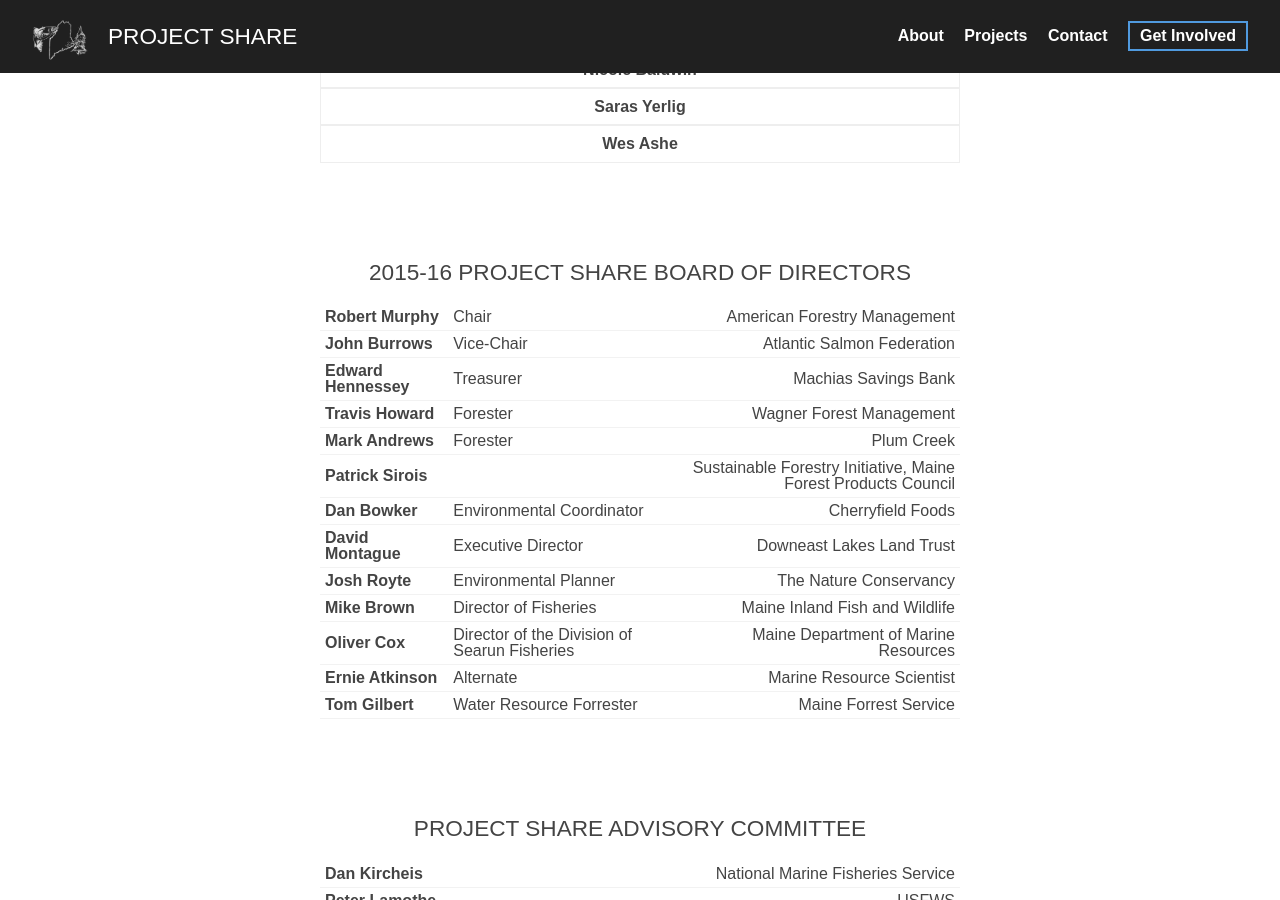
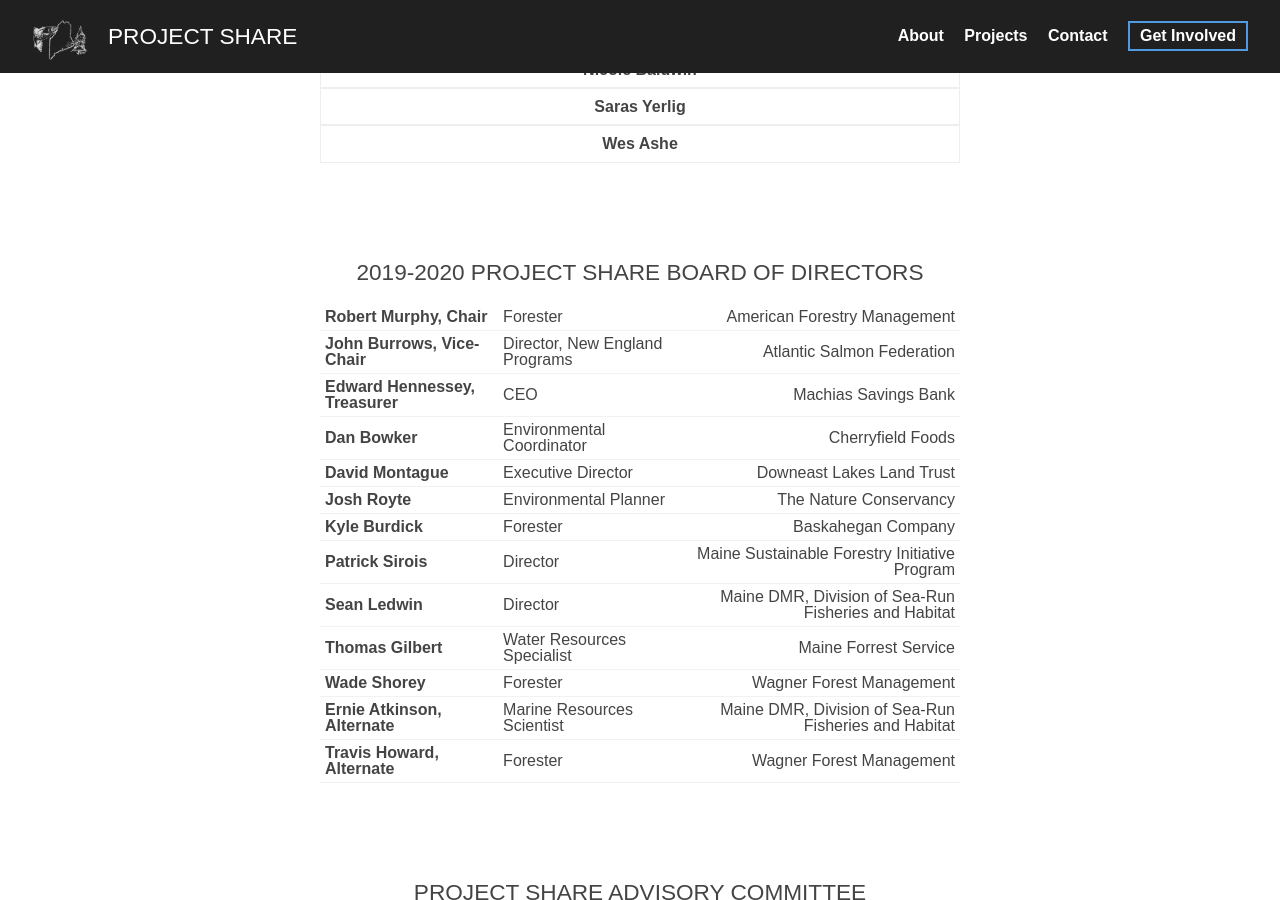
Before and after one commit to salmonhabitat/salmonhabitat, a Jekyll site: the page built from about.html, in a window 1280 px wide and 900 px high, scrolled down 4317 px. Built offline with Jekyll 4.4.1, drawn with Linux system fonts in a browser that asks for light colours; nearby versions of some CDN libraries; a script that is not in the unit is left out.

Commit message:
updates to 2019 board per Chris

```diff
--- a/_data/board.yml
+++ b/_data/board.yml
@@ -1,26 +1,14 @@
-- name: Robert Murphy
-  title: Chair
+- name: Robert Murphy, Chair
+  title: Forester
   organization: American Forestry Management
 
-- name: John Burrows
-  title: Vice-Chair
+- name: John Burrows, Vice-Chair
+  title: Director, New England Programs
   organization: Atlantic Salmon Federation
 
-- name: Edward Hennessey
-  title: Treasurer
+- name: Edward Hennessey, Treasurer
+  title: CEO
   organization: Machias Savings Bank
-
-- name: Travis Howard
-  title: Forester
-  organization: Wagner Forest Management
-
-- name: Mark Andrews
-  title: Forester
-  organization: Plum Creek
-
-- name: Patrick Sirois
-  title:
-  organization: Sustainable Forestry Initiative, Maine Forest Products Council
 
 - name: Dan Bowker
   title: Environmental Coordinator
@@ -34,18 +22,30 @@
   title:  Environmental Planner
   organization: The Nature Conservancy
 
-- name: Mike Brown
-  title:   Director of Fisheries
-  organization:  Maine Inland Fish and Wildlife
+- name: Kyle Burdick
+  title: Forester
+  organization: Baskahegan Company
 
-- name: Oliver Cox
-  title:   Director of the Division of Searun Fisheries
-  organization: Maine Department of Marine Resources
+- name: Patrick Sirois
+  title: Director
+  organization: Maine Sustainable Forestry Initiative Program
 
-- name: Ernie Atkinson
-  title:  Alternate
-  organization: Marine Resource Scientist
+- name: Sean Ledwin
+  title: Director
+  organization: Maine DMR, Division of Sea-Run Fisheries and Habitat
 
-- name: Tom Gilbert
-  title: Water Resource Forrester
+- name: Thomas Gilbert
+  title: Water Resources Specialist
   organization: Maine Forrest Service
+
+- name: Wade Shorey
+  title:  Forester
+  organization: Wagner Forest Management
+
+- name: Ernie Atkinson, Alternate
+  title:  Marine Resources Scientist
+  organization: Maine DMR, Division of Sea-Run Fisheries and Habitat
+
+- name: Travis Howard, Alternate
+  title: Forester
+  organization: Wagner Forest Management
--- a/_includes/about/board.html
+++ b/_includes/about/board.html
@@ -1,5 +1,5 @@
 <section id='board' class='about-board'>
-	<h2>2015-16 Project SHARE Board of Directors</h2>
+	<h2>2019-2020 Project SHARE Board of Directors</h2>
 	<table>
 		<tbody>
 			{% for member in site.data.board %}
```
